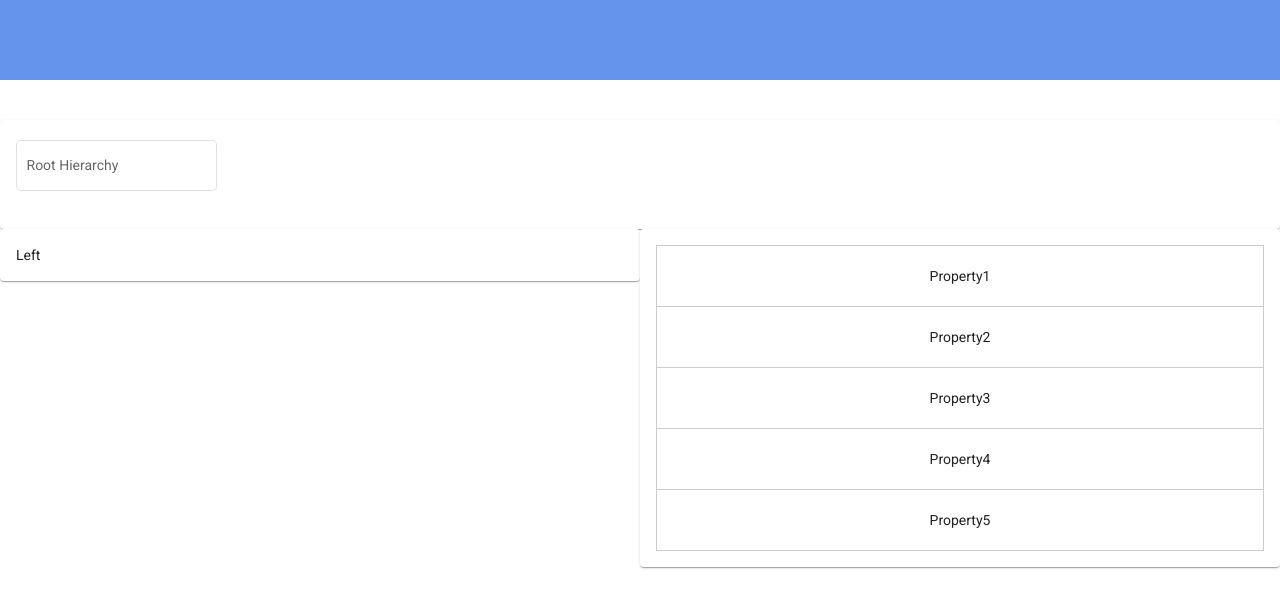
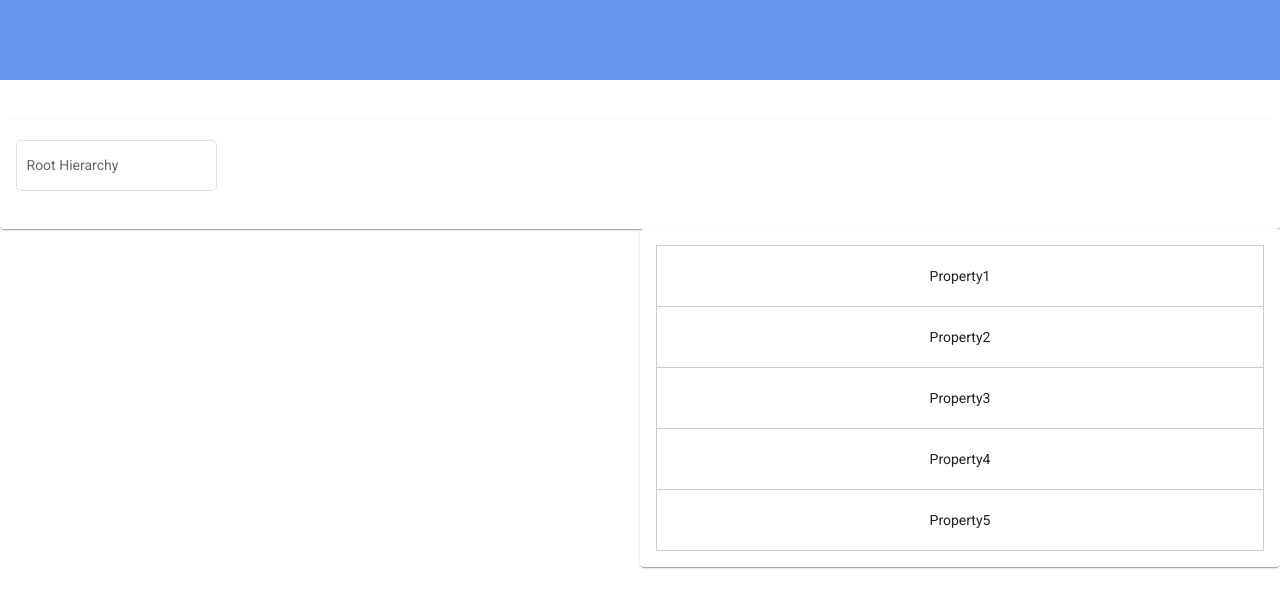
Before and after one commit to yadavsudhir405/hierarchy-config-spike, an Angular app: page / in a window 1280 px wide. Shown: the top 608 px of the page. Built offline with nearby package versions, Linux system fonts and the light colour scheme.

Commit message:
Added hierarcy interface

```diff
--- a/src/app/hierarchy/editor/editor.component.html
+++ b/src/app/hierarchy/editor/editor.component.html
@@ -9,10 +9,9 @@
     </mat-card>
   </div>
   <div class="left-right">
-    <div class="left">
-     <mat-card>
-       Left
-     </mat-card>
+    <div
+      class="left">
+      <div class="card" *ngFor="let item of unassignedHierarchy">{{item}}</div>
     </div>
     <div class="right">
       <mat-card>
```
Also changed, not shown: src/app/hierarchy/editor/editor.component.ts (+7 -0 lines).
